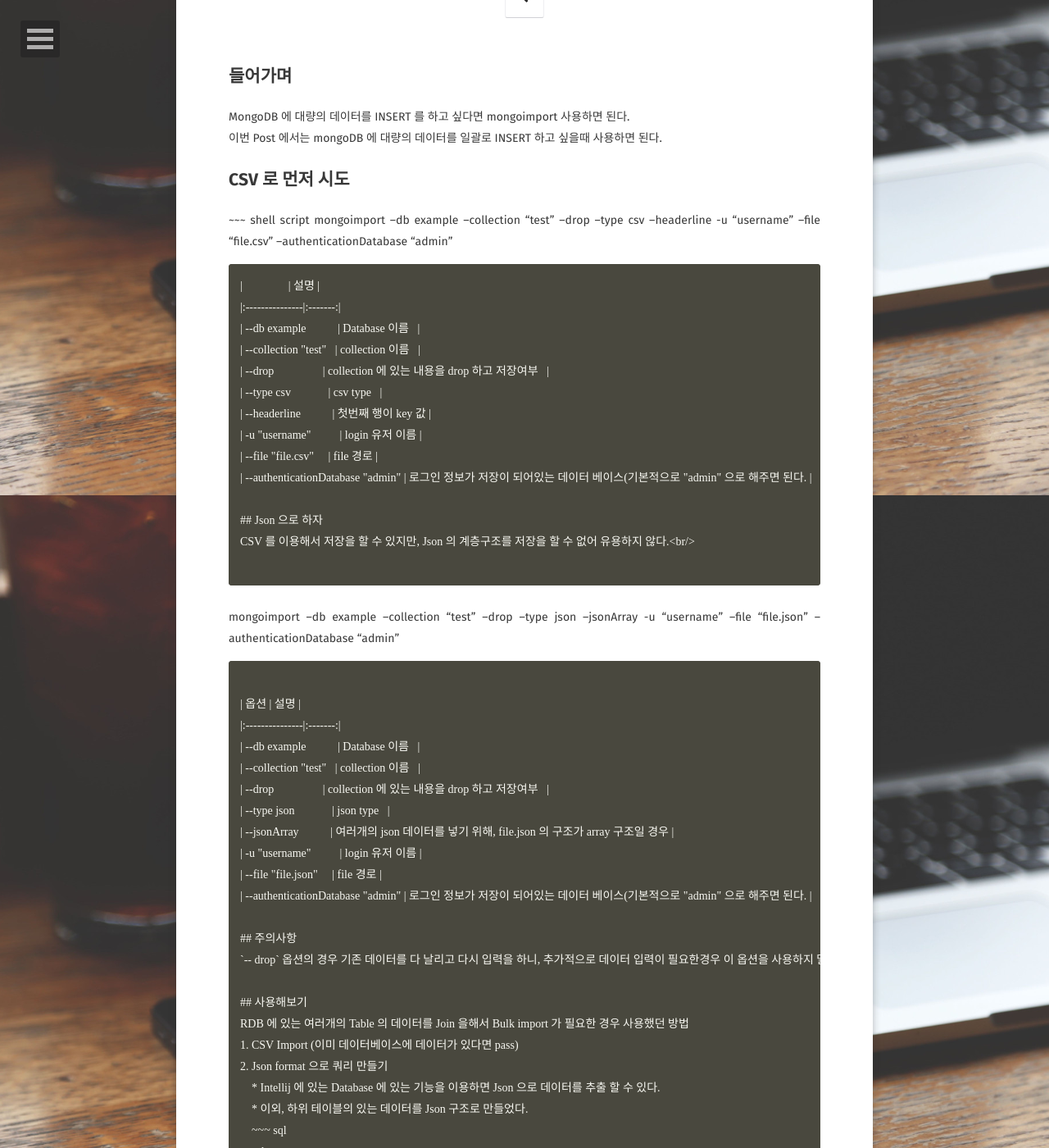
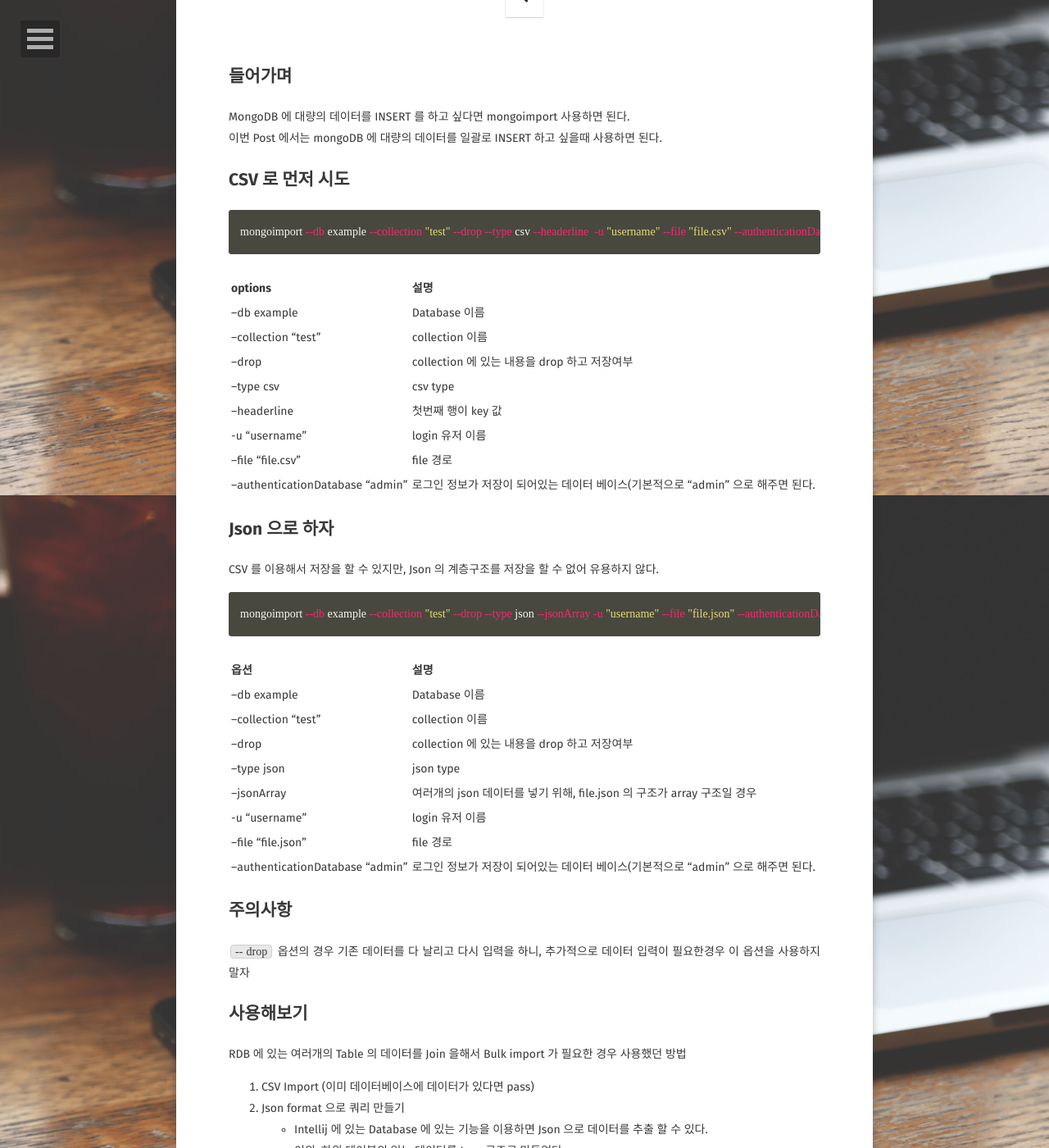
Before and after one commit to mayaul/mayaul.github.io, a Jekyll site: the page built from _posts/2019-12-05-mongo-db.md, in a window 1280 px wide and 1400 px high, scrolled down 296 px. Shown: the whole window at 82% size. Built offline with Jekyll 4.4.1, drawn with Linux system fonts in a browser that asks for light colours; some web fonts are replaced; comment, search, counter and statistics services are not loaded; some of the changed text lies outside the part shown.

Commit message:
mongodb import

```diff
--- a/_posts/2019-12-05-mongo-db.md
+++ b/_posts/2019-12-05-mongo-db.md
@@ -14,29 +14,30 @@ MongoDB 에 대량의 데이터를 INSERT 를 하고 싶다면 mongoimport 사
 이번 Post 에서는 mongoDB 에 대량의 데이터를 일괄로 INSERT 하고 싶을때 사용하면 된다.
 
 ## CSV 로 먼저 시도
-~~~ shell script
+~~~ bash
 mongoimport --db example --collection "test" --drop --type csv --headerline  -u "username" --file "file.csv" --authenticationDatabase "admin"
 ~~~
-|                | 설명 |
-|:---------------|:-------:|
-| --db example           | Database 이름   |
-| --collection "test"   | collection 이름   |
-| --drop                 | collection 에 있는 내용을 drop 하고 저장여부   |
-| --type csv             | csv type   |
-| --headerline           | 첫번째 행이 key 값 |
-| -u "username"          | login 유저 이름 |
-| --file "file.csv"     | file 경로 |
+
+| options                          | 설명                                             |
+|:------------------------         |:-------------------------------------------------|
+| --db example                     | Database 이름                                    |
+| --collection "test"              | collection 이름                                  |
+| --drop                           | collection 에 있는 내용을 drop 하고 저장여부     |
+| --type csv                       | csv type                                         |
+| --headerline                     | 첫번째 행이 key 값                               |
+| -u "username"                    | login 유저 이름                                  |
+| --file "file.csv"                | file 경로                                        |
 | --authenticationDatabase "admin" | 로그인 정보가 저장이 되어있는 데이터 베이스(기본적으로 "admin" 으로 해주면 된다. |
 
 ## Json 으로 하자
 CSV 를 이용해서 저장을 할 수 있지만, Json 의 계층구조를 저장을 할 수 없어 유용하지 않다.<br/>
 
-~~~
+~~~ bash
 mongoimport --db example --collection "test" --drop --type json --jsonArray -u "username" --file "file.json" --authenticationDatabase "admin"
 ~~~
 
 | 옵션 | 설명 |
-|:---------------|:-------:|
+|:---------------|:-------|
 | --db example           | Database 이름   |
 | --collection "test"   | collection 이름   |
 | --drop                 | collection 에 있는 내용을 drop 하고 저장여부   |
```
Also changed, not shown: other parts of _posts/2019-12-05-mongo-db.md (+1 -1 lines).
